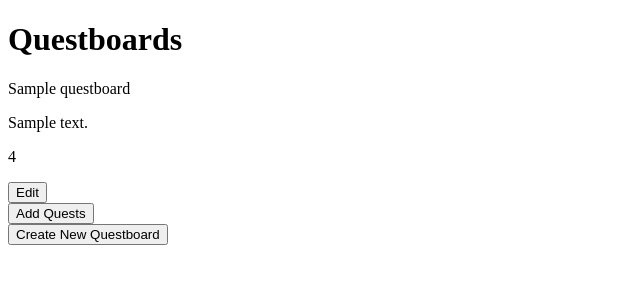
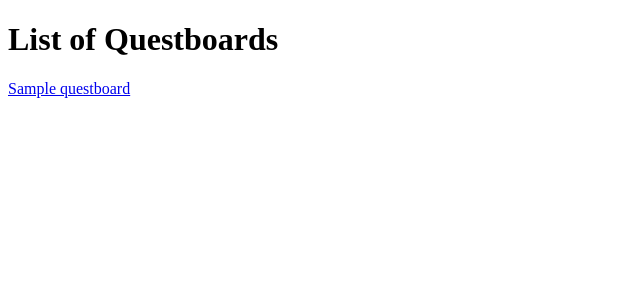
Before and after one commit to kendragon016/Questboard, a Django app: page /list in a window 1280 px wide. Shown: the top 300 px of the page, without its empty margins (0-640 px from the left). Run offline with Django 3.2, Linux system fonts and the light colour scheme; tables that the repository leaves empty hold one stand-in row (values such as "Sample post").

Commit message:
fixed Board View, revised  Quest Table

```diff
--- a/questboard/templates/list.html
+++ b/questboard/templates/list.html
@@ -1,10 +1,10 @@
 {%extends 'base.html' %}
 {% load static %}
 
-{% block title %}Questboard{% endblock %}
+{% block title %}List of Questboards{% endblock %}
 
 {% block content %}
-  <h1>Questboards</h1>
+  <h1>List of Questboards</h1>
 
   {{ form.non_field_errors }}
   {% for field in form %}
@@ -18,35 +18,11 @@
     {% endif %}
   {% endfor %}
 
+  <div class="questboard_list">
   {% for questboard in questboard_list %}
+        <a href="{% url 'board' questboard.pk %}">{{ questboard.name }}</a>
+  {% endfor %}
+  </div>
 
-    <div class="questboard">
-      <div class="questboard_name">
-        <p>{{ questboard.name }}</p>
-      </div>
-
-      <div class="questboard_description">
-        <p>{{ questboard.description }}</p>
-      </div>
-
-      <div class="questboard_stars">
-        <p>{{ questboard.stars }}</p>
-      </div>
-
-      <div class="entry_button">
-        <a href="{% url 'edit' questboard.pk %}">
-          <button type="button">Edit</button>
-        </a>
-      </div>
-
-      <div class="entry_button">
-        <a href="{% url 'add' %}">
-          <button type="button">Add Quests</button>
-        </a>
-      </div>
-
-    <div>
-  {% endfor %}
-
-      <a href="{% url 'create' %}"><button type="button">Create New Questboard</button></a></div>
+      <!-- <a href="{% url 'create' %}"><button type="button">Create New Questboard</button></a></div> -->
 {% endblock %}
--- a/quests/forms.py
+++ b/quests/forms.py
@@ -9,5 +9,5 @@ class QuestboardForm(forms.ModelForm):
 class QuestForm(forms.ModelForm):
     class Meta:
         model = Quest
-        fields = ['name', 'description', 'stars']
+        fields = ['name', 'description', 'stars', 'max_dibs']
         # add missing fields (3 sign-ups or everyone)
--- a/quests/models.py
+++ b/quests/models.py
@@ -1,16 +1,32 @@
+from django.contrib.postgres.fields import ArrayField
 from django.db import models
 
 
 class Questboard(models.Model):
     name = models.CharField(max_length=100)
-    description = models.CharField(max_length=100)
+    description = models.CharField(max_length=280)
     stars = models.IntegerField()
 
-    def get_absolute_url(self):
-        return reverse('edit', args=[str(self.pk)])
+    def __str__(self):
+        return f"{self.name}"
+
 
 class Quest(models.Model):
+    board = models.ForeignKey(
+        Questboard,
+        on_delete=models.CASCADE,
+        related_name='course',
+        default=0
+        )
     name = models.CharField(max_length=100)
-    description = models.CharField(max_length=100)
+    description = models.CharField(max_length=280)
     stars = models.IntegerField()
-    # add missing fields (3 sign-ups or everyone)
+    max_dibs = models.IntegerField()
+    sign_ups = ArrayField(
+        models.CharField(max_length=50),
+        blank=True,
+        null=True,
+        )
+
+    def __str__(self):
+        return f"{self.board.name}: {self.name}"
--- a/quests/urls.py
+++ b/quests/urls.py
@@ -9,5 +9,5 @@ urlpatterns = [
     path('list', list_view, name='list'),
     path('edit/<int:pk>', edit_view, name='edit'),
     path('add', add_view, name='add'),
-    path('card', card_view, name='card'),
+    path('board/teacher/<int:pk>', board_view, name='board'),
 ]
--- a/quests/views.py
+++ b/quests/views.py
@@ -25,7 +25,7 @@ def create_view(request):
                 stars=stars
             )
             obj.save()
-            return redirect('list')
+            return redirect('card')
 
         render(request, "create.html", {'form': form})
 
@@ -50,7 +50,7 @@ def edit_view(request, pk):
     return render(request, 'edit.html', {'form': form})
 
 
-def add_view(request):
+def add_view(request, pk):
     if request.method == 'POST':
         form = QuestForm(request.POST)
         if form.is_valid():
@@ -71,5 +71,6 @@ def add_view(request):
     return render(request, 'add.html', {'form': form})
 
 
-def card_view(request):
-    return render(request, 'card.html', {'questcard_list': Quest.objects.all()})
+def board_view(request, pk):
+    course = Questboard.objects.get(pk=pk)
+    return render(request, 'board.html', {'quest_list': Quest.objects.filter(board=course), 'course': course})
```
Also changed, not shown: questboard/templates/board.html (added, +40 -0 lines), questboard/templates/card.html (deleted, +0 -39 lines), quests/migrations/0001_initial.py, quests/migrations/0002_addquest.py (deleted), quests/migrations/0002_quest_board.py (added), quests/migrations/0003_auto_20210407_1410.py (deleted), quests/migrations/0003_auto_20210407_1524.py (added), quests/migrations/0004_auto_20210407_1525.py (added), quests/migrations/0005_auto_20210407_1606.py (added).
